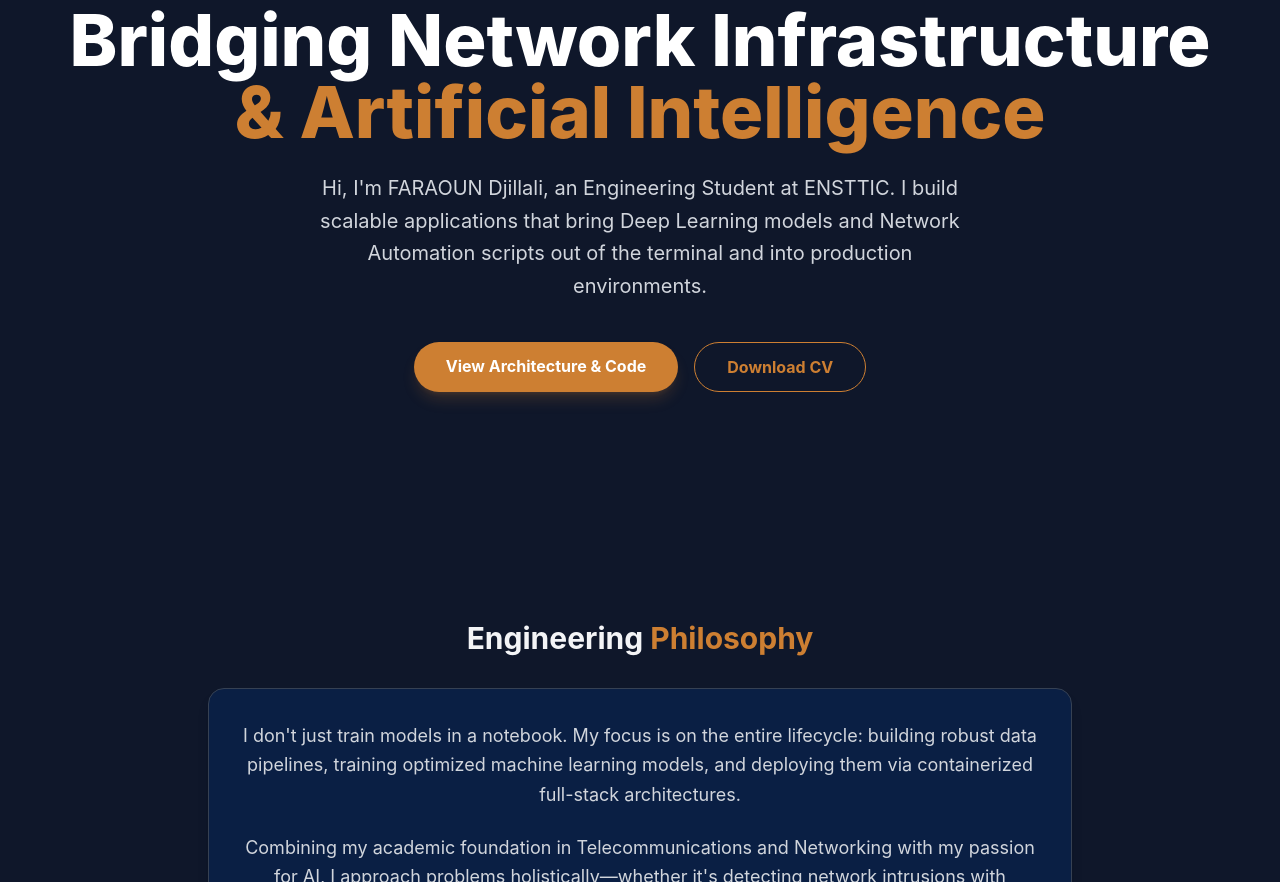
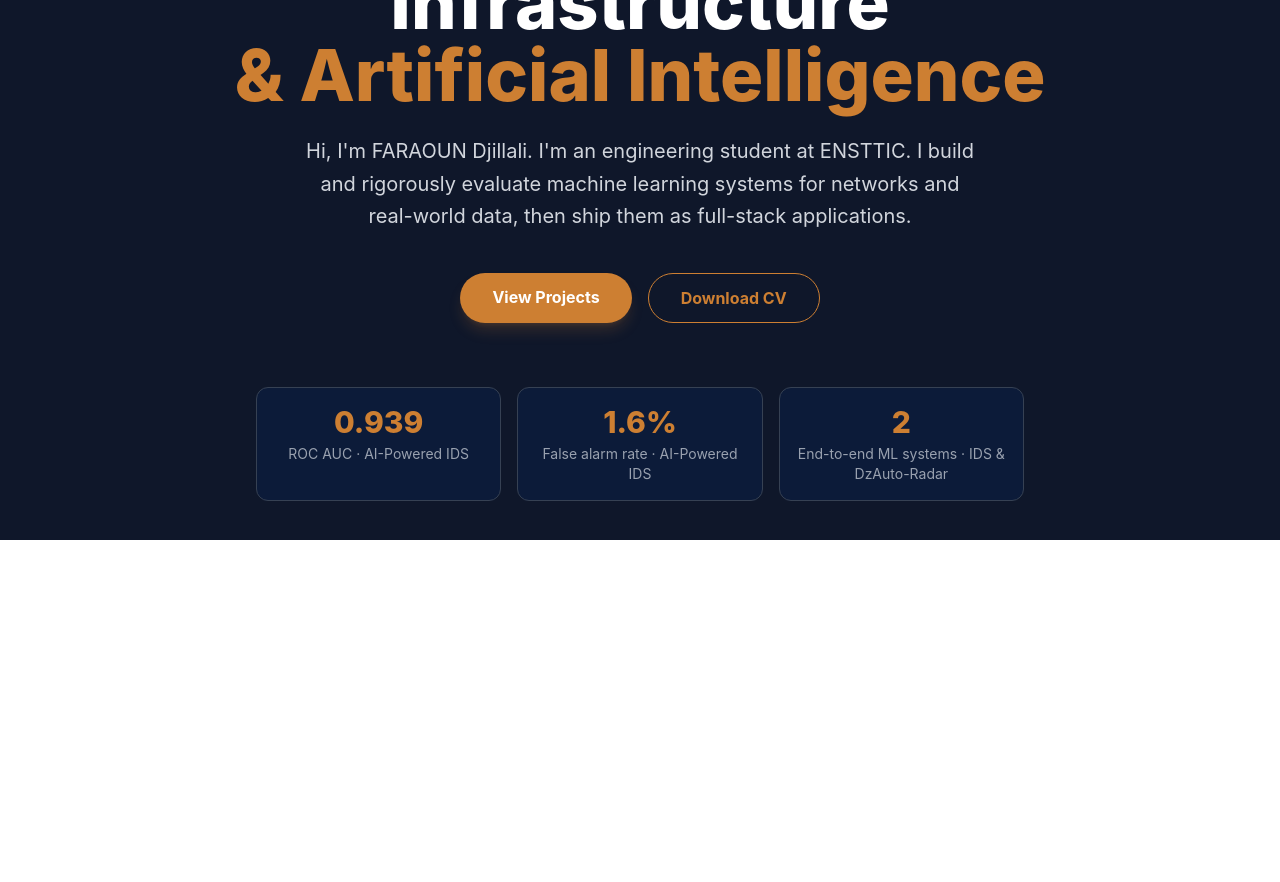
Before and after one commit to Djilali-77/portfolio, a React (Vite) app: page / in a window 1280 px wide. Shown: the part 260-1142 px from the top of the page. After the commit the page ends 800 px from the top, so only its background shows below. Built offline with nearby package versions, Linux system fonts and the light colour scheme.

Commit message:
Rewrite the hero around the new headline and key numbers

```diff
--- a/src/pages/Hero.jsx
+++ b/src/pages/Hero.jsx
@@ -1,197 +1,67 @@
+// src/pages/Hero.jsx
 import { motion } from 'framer-motion';
-import { FaGithub, FaLinkedin, FaInstagram, FaEnvelope } from 'react-icons/fa';
+import { profile, stats } from '../data/portfolio';
 
 const Hero = () => {
-  const skillCategories = [
-    {
-      title: "💻 Core Engineering",
-      skills: ["Python", "C", "Algorithms", "Operating Systems", "Network Protocols (OSPF/BGP)", "Linux"]
-    },
-    {
-      title: "🤖 Data & AI",
-      skills: ["Deep Learning (PyTorch)", "Reinforcement Learning", "Machine Learning", "Computer Vision", "Scikit-Learn"]
-    },
-    {
-      title: "🌐 Full-Stack Architecture",
-      skills: ["React JS", "FastAPI", "Node.js", "Tailwind CSS", "RESTful APIs", "Web Scraping"]
-    },
-    {
-      title: "⚙️ MLOps & Infrastructure",
-      skills: ["Docker", "LangChain", "ChromaDB", "Weights & Biases", "Network Automation (Netmiko)"]
-    }
-  ];
-
-  const projects = [
-    {
-       id: 1,
-       title: "Enterprise RAG Assistant",
-       desc: "A cloud-powered Q&A system using LangChain, ChromaDB, and FastAPI to extract precise answers from custom PDFs via LLMs.",
-       cat: "GenAI & Full-Stack",
-       githubLink: "https://github.com/Djilali-77/Enterprise-RAG-Assistant"
-    },
-    {
-       id: 2,
-       title: "AI-Powered IDS",
-       desc: "An Intrusion Detection System using Neural Networks to analyze network traffic and detect zero-day anomalies.",
-       cat: "Deep Learning & Security",
-       githubLink: "https://github.com/Djilali-77/AI-Powered-IDS"
-    },
-    {
-       id: 3,
-       title: "BannerHound Network Scanner",
-       desc: "A high-performance, concurrent network auditing tool built with Python, SSE, and React for real-time OS fingerprinting.",
-       cat: "Networking & Backend",
-       githubLink: "https://github.com/Djilali-77/BannerHound"
-    },
-    {
-       id: 4,
-       title: "DzAuto-Radar Data Pipeline",
-       desc: "An end-to-end pipeline featuring a Playwright scraper, ML anomaly detection, and a FastAPI/React architecture for market insights.",
-       cat: "Data Engineering / ML",
-       githubLink: "https://github.com/Djilali-77/car-market-pipeline"
-    }
-  ];
-
   return (
-    <div className="min-h-screen bg-[#0f172a] text-gray-100 font-sans selection:bg-[#cd7f32] selection:text-white">
-
-      {/* ================= HERO SECTION ================= */}
     <section className="min-h-screen flex flex-col justify-center items-center text-center px-4 pt-20">
       <motion.div
         initial={{ opacity: 0, y: -30 }}
         animate={{ opacity: 1, y: 0 }}
         transition={{ duration: 0.8 }}
+        className="max-w-4xl"
       >
+        {/* Small title above the headline */}
         <h2 className="text-[#cd7f32] font-bold tracking-widest text-sm mb-4 uppercase">
-            Systems & AI Engineering
+          {profile.role}
         </h2>
+
+        {/* Main headline: two lines, the second one is colored */}
         <h1 className="text-5xl md:text-7xl font-extrabold mb-6 text-white">
-            Bridging Network Infrastructure <br className="hidden md:block"/>
-            <span className="text-[#cd7f32]">& Artificial Intelligence</span>
+          {profile.headline[0]} <br className="hidden md:block" />
+          <span className="text-[#cd7f32]">{profile.headline[1]}</span>
         </h1>
+
+        {/* Short introduction, text comes from the data file */}
         <p className="text-gray-300 text-lg md:text-xl max-w-2xl mx-auto mb-10 leading-relaxed">
-            Hi, I'm FARAOUN Djillali, an Engineering Student at ENSTTIC. I build scalable applications that bring Deep Learning models and Network Automation scripts out of the terminal and into production environments.
+          Hi, I'm {profile.name}. {profile.intro}
         </p>
-          <div className="flex gap-4 justify-center">
-            <a href="#projects" className="bg-[#cd7f32] hover:bg-[#b8702c] text-white font-bold py-3 px-8 rounded-full transition-all cursor-pointer shadow-lg shadow-[#cd7f32]/20">
-              View Architecture & Code
+
+        {/* Call-to-action buttons */}
+        <div className="flex gap-4 justify-center flex-wrap mb-16">
+          <a
+            href="#projects"
+            className="bg-[#cd7f32] hover:bg-[#b8702c] text-white font-bold py-3 px-8 rounded-full transition-all cursor-pointer shadow-lg shadow-[#cd7f32]/20"
+          >
+            View Projects
           </a>
           <a
             href="/portfolio.html"
             target="_blank"
+            rel="noreferrer"
             className="border border-[#cd7f32] text-[#cd7f32] hover:bg-[#cd7f32] hover:text-white font-bold py-3 px-8 rounded-full transition-all cursor-pointer"
           >
             Download CV
           </a>
         </div>
+
+        {/* Key numbers: one small card per item in the stats list */}
+        <div className="grid grid-cols-1 sm:grid-cols-3 gap-4 max-w-3xl mx-auto">
+          {stats.map((stat, index) => (
+            <motion.div
+              key={stat.label}
+              initial={{ opacity: 0, y: 20 }}
+              animate={{ opacity: 1, y: 0 }}
+              transition={{ delay: 0.6 + index * 0.15 }}
+              className="bg-[#0a1f44]/60 border border-gray-700 rounded-xl py-4 px-3"
+            >
+              <p className="text-3xl font-extrabold text-[#cd7f32]">{stat.value}</p>
+              <p className="text-gray-400 text-sm mt-1">{stat.label}</p>
             </motion.div>
-      </section>
-
-      {/* ================= ABOUT SECTION ================= */}
-      <section id="about" className="py-20 px-4 max-w-4xl mx-auto scroll-mt-24 text-center">
-        <motion.div
-          initial={{ opacity: 0, y: 20 }}
-          whileInView={{ opacity: 1, y: 0 }}
-          transition={{ duration: 0.6 }}
-          viewport={{ once: true }}
-        >
-          <h2 className="text-3xl font-bold mb-8">Engineering <span className="text-[#cd7f32]">Philosophy</span></h2>
-          <div className="bg-[#0a1f44] p-8 rounded-2xl border border-gray-700 shadow-lg">
-            <p className="text-gray-300 text-lg leading-relaxed mb-6">
-              I don't just train models in a notebook. My focus is on the entire lifecycle: building robust data pipelines, training optimized machine learning models, and deploying them via containerized full-stack architectures.
-            </p>
-            <p className="text-gray-300 text-lg leading-relaxed">
-              Combining my academic foundation in Telecommunications and Networking with my passion for AI, I approach problems holistically—whether it's detecting network intrusions with Autoencoders or optimizing energy grids with Reinforcement Learning.
-            </p>
+          ))}
         </div>
       </motion.div>
     </section>
-
-      {/* ================= SKILLS SECTION ================= */}
-      <section id="skills" className="py-20 px-4 max-w-6xl mx-auto scroll-mt-24">
-        <h2 className="text-3xl font-bold mb-10 text-center">Technical <span className="text-[#cd7f32]">Arsenal</span></h2>
-        <div className="grid grid-cols-1 md:grid-cols-2 gap-6">
-          {skillCategories.map((category, index) => (
-            <motion.div
-              key={index}
-              initial={{ opacity: 0, y: 20 }}
-              whileInView={{ opacity: 1, y: 0 }}
-              transition={{ delay: index * 0.1 }}
-              viewport={{ once: true }}
-              className="bg-[#0a1f44]/80 border border-gray-700 rounded-2xl p-6 hover:border-[#cd7f32]/50 transition-colors shadow-lg"
-            >
-              <h3 className="text-xl font-bold text-gray-100 mb-6 border-b border-gray-700 pb-3">
-                {category.title}
-              </h3>
-              <div className="flex flex-wrap gap-3">
-                {category.skills.map((skill, idx) => (
-                  <span
-                    key={idx}
-                    className="bg-[#0f172a] border border-gray-600 rounded-full px-4 py-2 text-sm font-medium text-gray-300 hover:text-[#cd7f32] hover:border-[#cd7f32] transition-all cursor-default"
-                  >
-                    {skill}
-                  </span>
-                ))}
-              </div>
-            </motion.div>
-          ))}
-        </div>
-      </section>
-
-      {/* ================= PROJECTS SECTION ================= */}
-      <section id="projects" className="py-20 px-4 bg-[#0a1f44]/40 scroll-mt-24 mt-20">
-        <div className="max-w-6xl mx-auto">
-          <h2 className="text-3xl font-bold mb-10 text-center">Featured <span className="text-[#cd7f32]">Deployments</span></h2>
-          <div className="grid grid-cols-1 md:grid-cols-2 gap-8">
-            {projects.map((projet) => (
-              <motion.div
-                 key={projet.id}
-                whileHover={{ y: -5 }}
-                className="bg-[#0f172a] border border-gray-700 rounded-xl p-6 hover:shadow-xl hover:shadow-[#cd7f32]/10 hover:border-[#cd7f32]/50 transition-all flex flex-col justify-between"
-              >
-                <div>
-                  <span className="text-xs font-bold text-[#cd7f32] bg-[#cd7f32]/10 px-3 py-1 rounded-full border border-[#cd7f32]/20">
-                    {projet.cat}
-                  </span>
-                  <h3 className="text-2xl font-bold mt-4 mb-2">{projet.title}</h3>
-                  <p className="text-gray-400 mb-6 leading-relaxed">{projet.desc}</p>
-                </div>
-                <a
-                   href={projet.githubLink}
-                   target="_blank"
-                   rel="noreferrer"
-                  className="text-[#cd7f32] hover:text-[#b8702c] font-medium text-sm flex items-center gap-2 self-start cursor-pointer transition-colors"
-                >
-                  View Repository & Architecture →
-                </a>
-              </motion.div>
-            ))}
-          </div>
-        </div>
-      </section>
-
-      {/* ================= CONTACT FOOTER ================= */}
-      <footer id="contact" className="py-12 text-center border-t border-gray-800 mt-20 scroll-mt-24">
-        <h2 className="text-2xl font-bold mb-6">Let's Connect</h2>
-        <p className="text-gray-400 mb-8 max-w-xl mx-auto">
-          Currently seeking opportunities for Master's studies (Campus France), internships, or academic collaborations. Let's discuss AI, networks, or your next big project.
-        </p>
-        <div className="flex justify-center gap-8 mb-10">
-          <a href="https://github.com/Djilali-77" target="_blank" rel="noreferrer" className="text-gray-400 hover:text-[#cd7f32] text-3xl transition-transform hover:scale-110 cursor-pointer">
-            <FaGithub />
-          </a>
-          <a href="https://www.linkedin.com/in/faraoun-djillali-51217b326/" target="_blank" rel="noreferrer" className="text-gray-400 hover:text-[#cd7f32] text-3xl transition-transform hover:scale-110 cursor-pointer">
-            <FaLinkedin />
-          </a>
-          <a href="mailto:faraoundjilali.fd@gmail.com" className="text-gray-400 hover:text-[#cd7f32] text-3xl transition-transform hover:scale-110 cursor-pointer">
-            <FaEnvelope />
-          </a>
-        </div>
-        <p className="text-gray-600 mt-10 text-sm">
-          Engineered with precision and React JS.
-        </p>
-      </footer>
-    </div>
   );
 };
 
```
Lines whose indentation alone changed are shown as unchanged.
